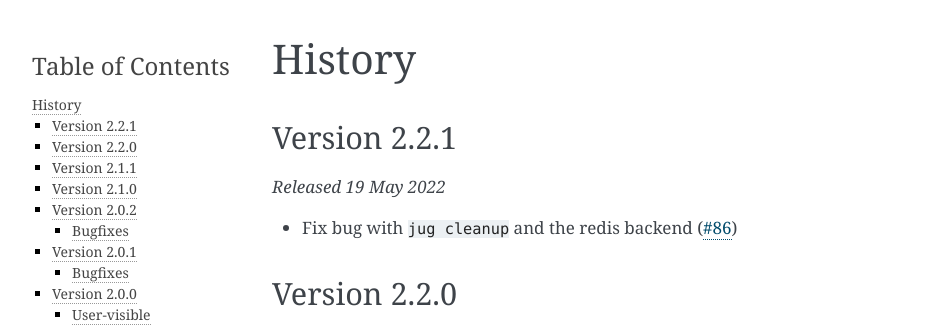
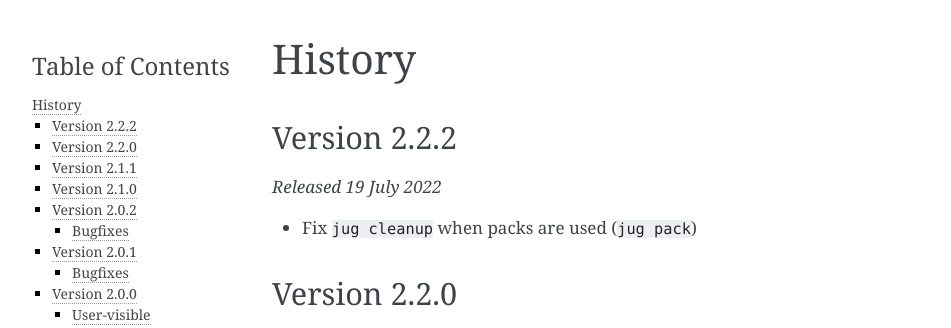
Before and after one commit to luispedro/jug, a Sphinx documentation site: the page built from docs/source/history.rst, in a window 1280 px wide and 900 px high. Shown: the top 328 px of the window, without its empty margins (148-1099 px from the left). Built offline with Sphinx 7.4.7, drawn with Linux system fonts in a browser that asks for light colours; formulas are drawn with MathJax 3; the version number could not be read and is left out.

Commit message:
RLS Version 2.2.2
Bugfix for `jug cleanup` when packs are used

```diff
--- a/README.rst
+++ b/README.rst
@@ -133,6 +133,9 @@ the `value` function::
 What's New
 ----------
 
+Version 2.2.2 (*19 July 2022*)
+- Fix ``jug cleanup`` when packs are used (``jug pack``)
+
 Version 2.2.1 (*19 May 2022*)
 - Fix bug with ``jug cleanup`` and the redis backend (`#86 <https://github.com/luispedro/jug/issues/86>`__)
 
--- a/docs/source/history.rst
+++ b/docs/source/history.rst
@@ -2,12 +2,12 @@
 History
 =======
 
-Version 2.2.1
+Version 2.2.2
 -------------
 
-*Released 19 May 2022*
+*Released 19 July 2022*
 
-- Fix bug with ``jug cleanup`` and the redis backend (`#86 <https://github.com/luispedro/jug/issues/86>`__)
+- Fix ``jug cleanup`` when packs are used (``jug pack``)
 
 Version 2.2.0
 -------------
```
Also changed, not shown: 2 other files.
